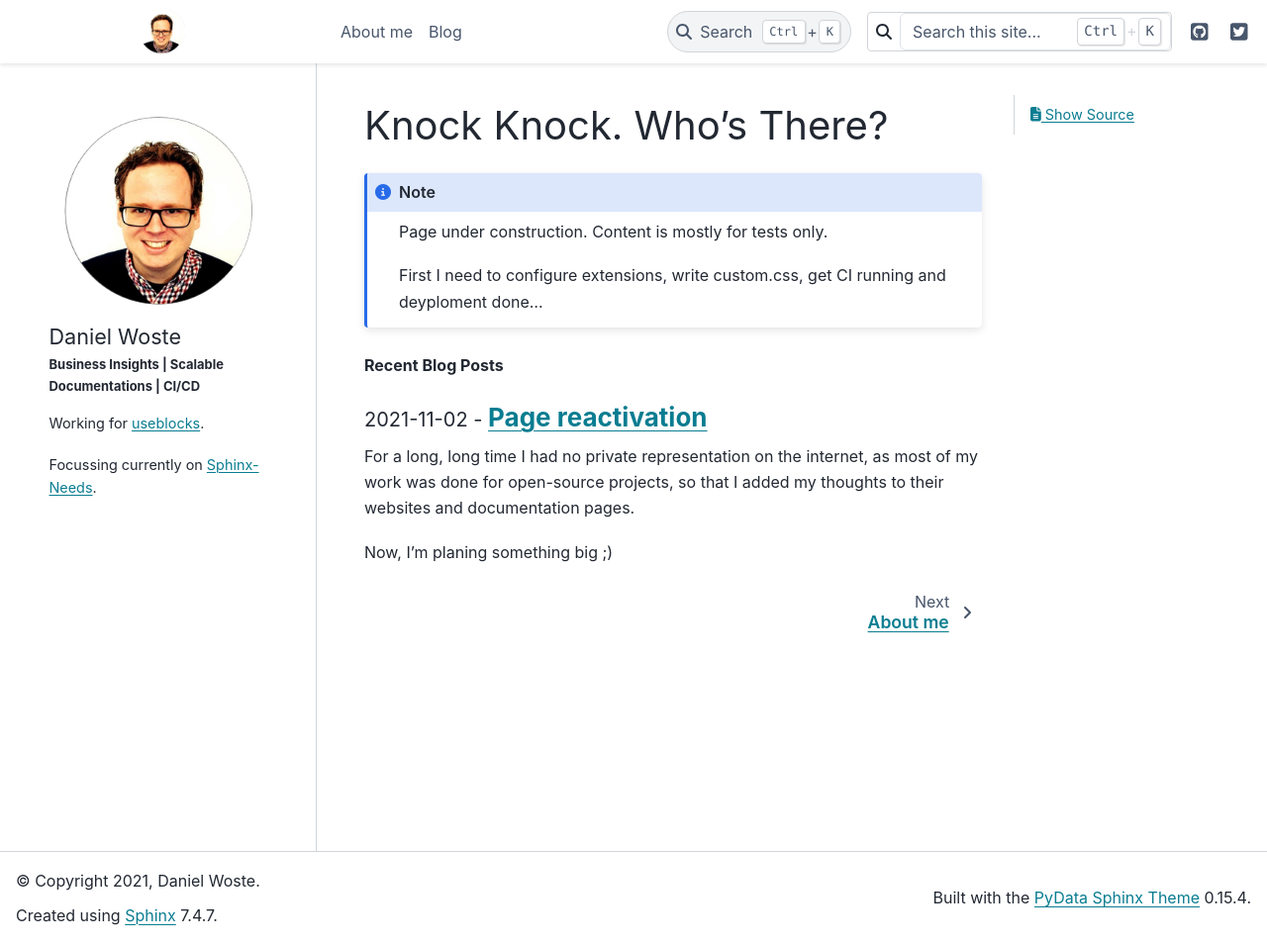
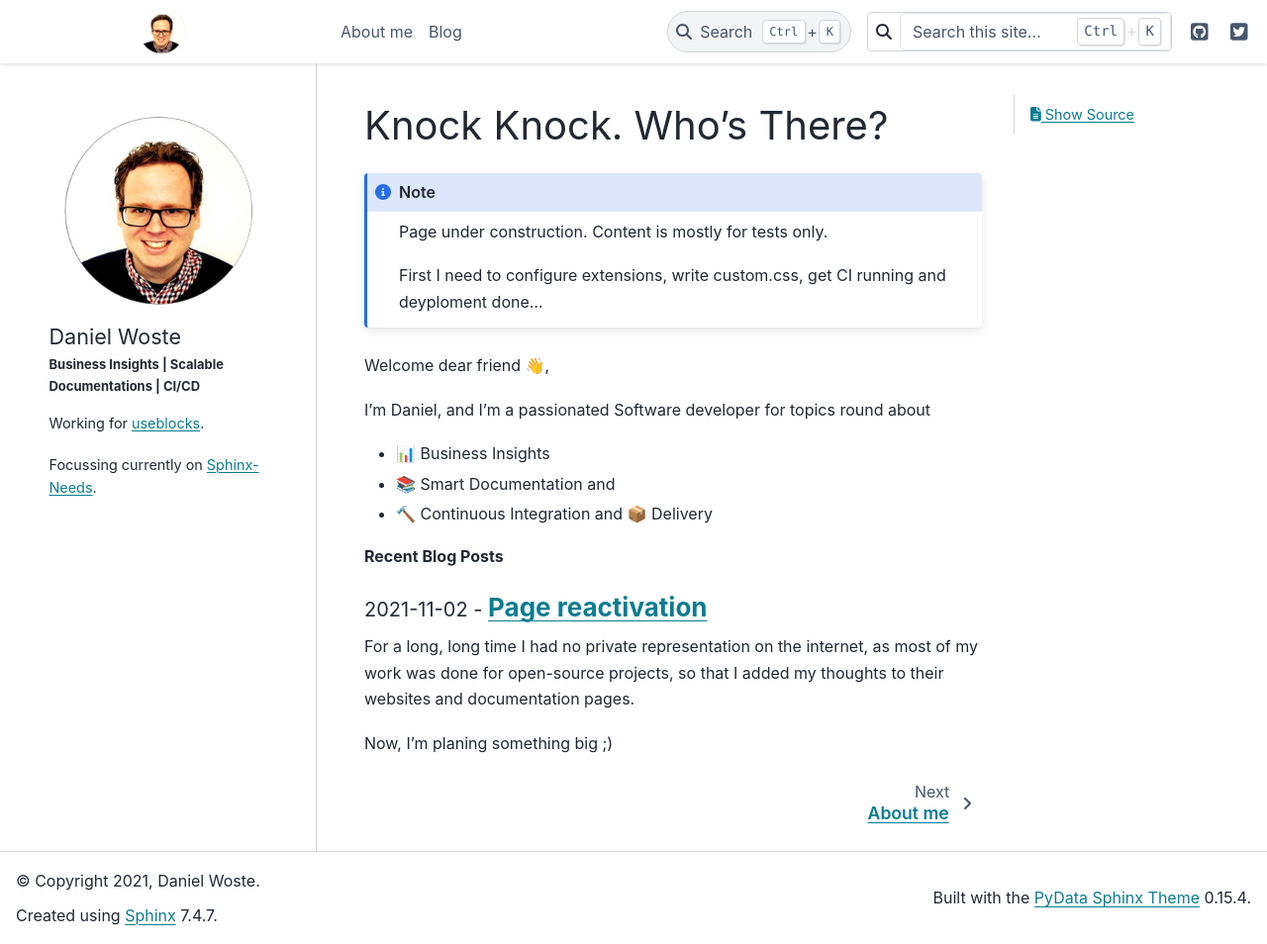
Before and after one commit to danwos/danwos.github.io, a Sphinx documentation site: the page built from docs/index.md, in a window 1280 px wide and 954 px high. Shown: the whole window at 99% size. Built offline with Sphinx 7.4.7 and the PyData theme 0.15.4, drawn with Linux system fonts in a browser that asks for light colours.

Commit message:
CI update and first index content

````diff
--- a/docs/index.md
+++ b/docs/index.md
@@ -6,6 +6,13 @@ Page under construction. Content is mostly for tests only.
 
 First I need to configure extensions, write custom.css, get CI running and deyploment done...
 ```
+
+Welcome dear friend 👋,
+
+I'm Daniel, and I'm a passionated Software developer for topics round about
+* 📊 Business Insights
+* 📚 Smart Documentation and
+* 🔨 Continuous Integration and 📦 Delivery
 
 **Recent Blog Posts**
 
````
Also changed, not shown: 1 other file.
